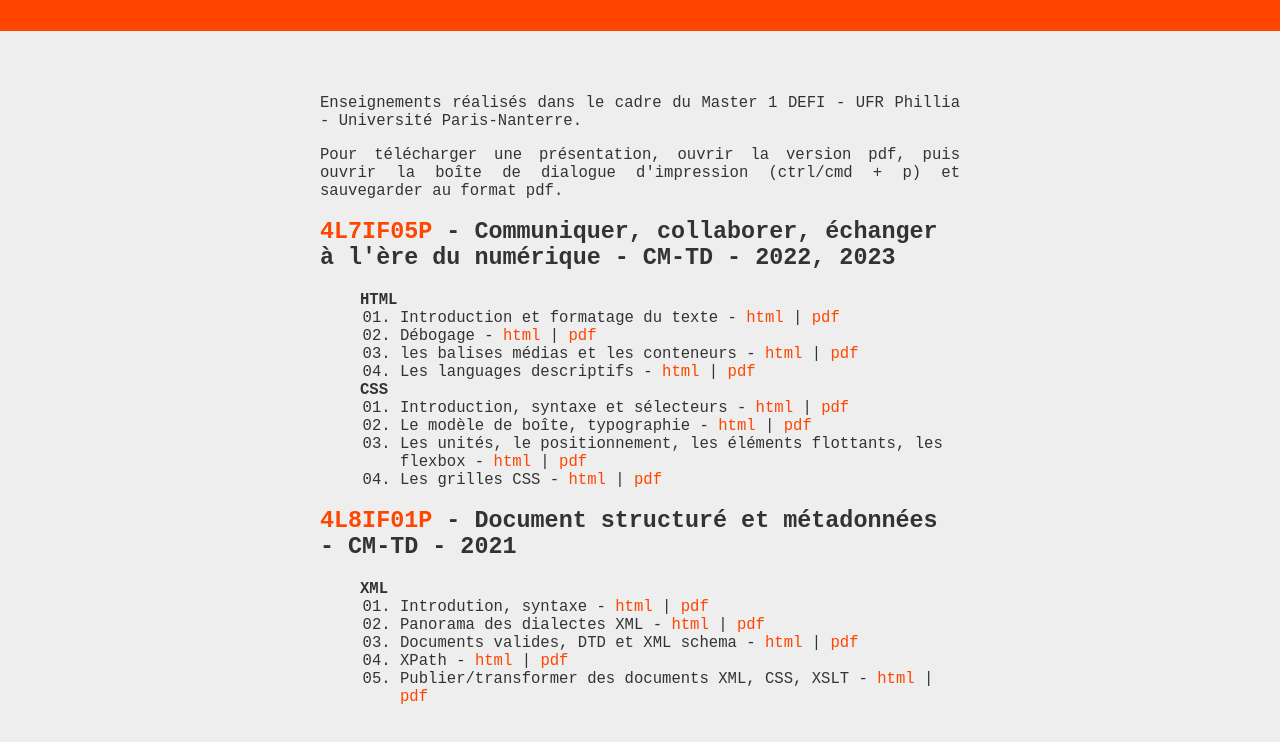
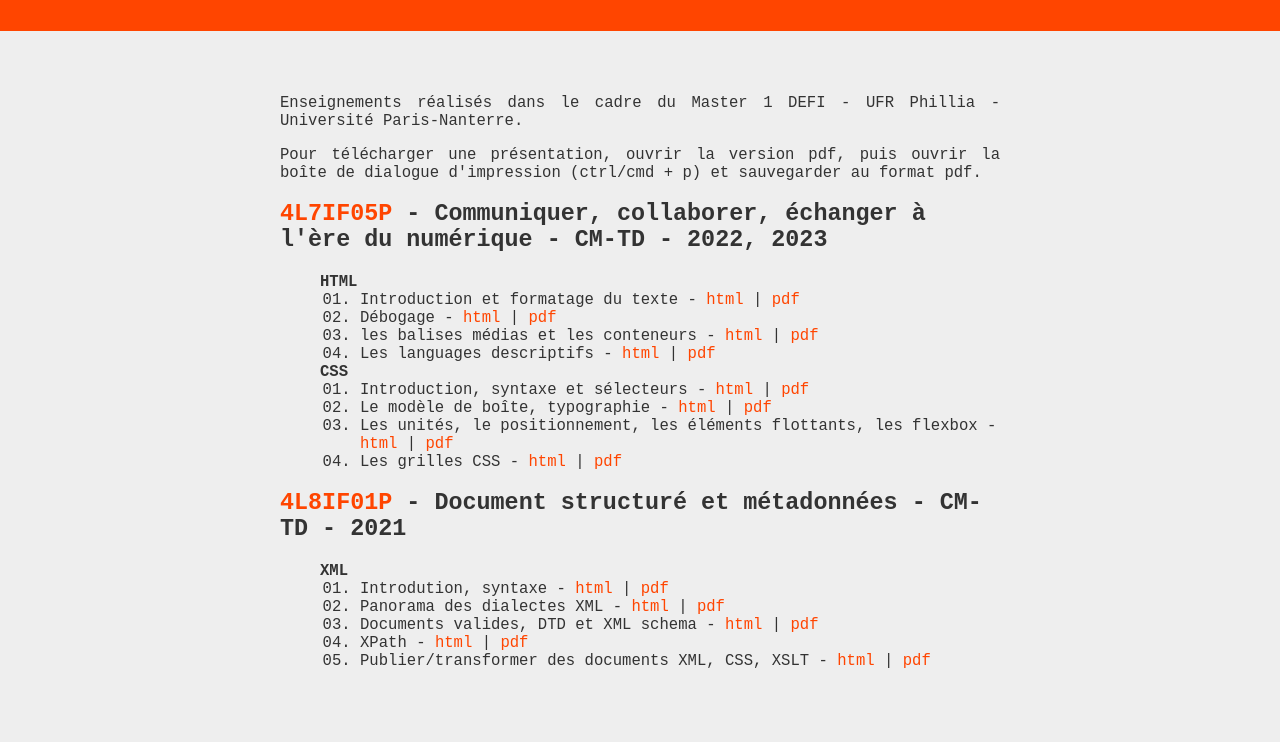
Before and after one commit to sardinecan/univparisnanterre-m1-defi-4L7IF05P, a website: page index.html in a window 1280 px wide. Shown: the part 66-808 px from the top of the page. Drawn offline with Linux system fonts and the light colour scheme.

Commit message:
reviewed css

```diff
--- a/css/local.css
+++ b/css/local.css
@@ -25,7 +25,7 @@ body.index {
 .index main {
 	padding: 1rem;
 	margin: 2rem auto;
-	max-width: 40rem;
+	max-width: 45rem;
   font-size: 1.2em;
 }
 
```
